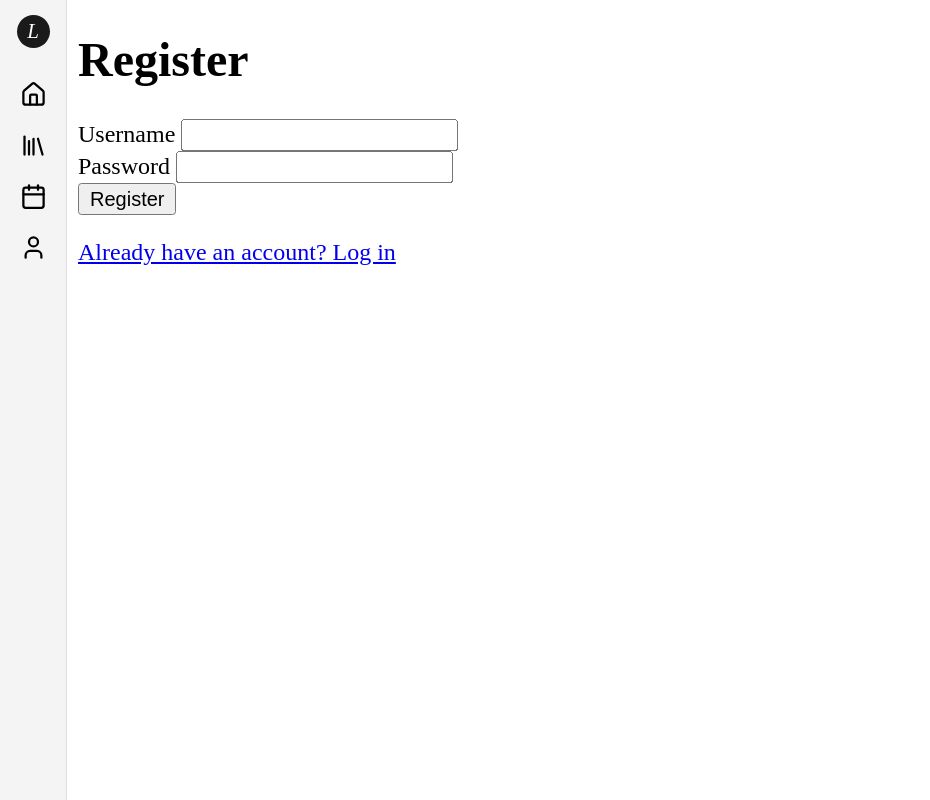
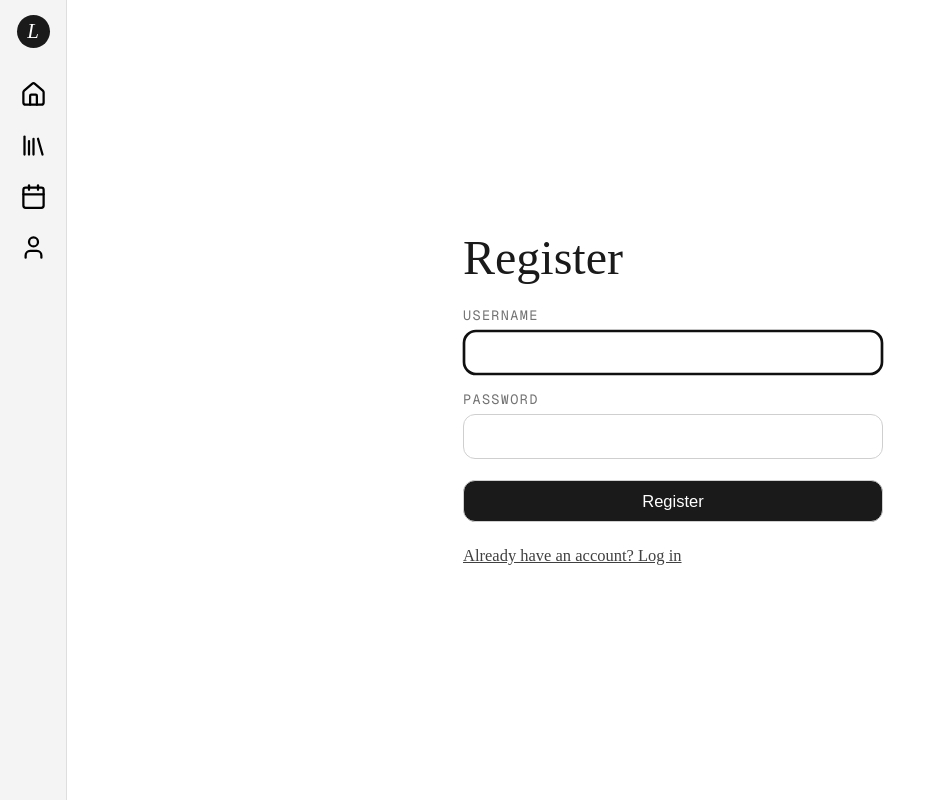
Before and after one commit to Kingboby/LogosStudy, a Flask app: page /register in a window 1280 px wide. Shown: the whole page, without its empty margins (0-930 px from the left). Run offline with Flask 3, Linux system fonts and the light colour scheme; some web fonts are replaced.

Commit message:
bug fixes

```diff
--- a/app.py
+++ b/app.py
@@ -67,7 +67,18 @@ def fnBuildActivityGrid(dctSessionCounts):
 
         lstWeeks.append(lstWeek)
 
-    return lstWeeks, lstMonthLabels
+    # Drop a month label when the next one sits too close horizontally. This
+    # removes the leading partial month (e.g. "Dec") overlapping the next month
+    # (e.g. "Jan") when the graph starts mid-month and both land on column 0.
+    vMinLabelGap = 3
+    lstSpacedLabels = []
+    for vLabelIndex, vMonthLabel in enumerate(lstMonthLabels):
+        isLastLabel = vLabelIndex == len(lstMonthLabels) - 1
+        if not isLastLabel and lstMonthLabels[vLabelIndex + 1]["col"] - vMonthLabel["col"] < vMinLabelGap:
+            continue
+        lstSpacedLabels.append(vMonthLabel)
+
+    return lstWeeks, lstSpacedLabels
 
 
 @app.route("/")
--- a/static/css/style.css
+++ b/static/css/style.css
@@ -170,8 +170,8 @@ body {
 .goals-fullscreen {
     position: fixed;
     inset: 0;
-    width: 100vw;
-    height: 100vh;
+    width: calc(100vw / 1.5);
+    height: calc(100vh / 1.5);
     background: white;
     z-index: 1000;
     display: flex;
@@ -331,8 +331,10 @@ body {
 .timer-fullscreen {
     position: fixed;
     inset: 0;
-    width: 100vw;
-    height: 100vh;
+    /* Divided by 1.5 to cancel out body { zoom: 1.5 }, otherwise the overlay
+       renders at 150vw x 150vh and spills off the screen. */
+    width: calc(100vw / 1.5);
+    height: calc(100vh / 1.5);
     background: var(--paper-2);
     z-index: 1000;
     display: flex;
@@ -508,7 +510,8 @@ main {
     margin-bottom: 10px;
 }
 
-.cal-input {
+.cal-input,
+.auth-form input {
     flex: 1;
     padding: 7px 10px;
     font-size: 11px;
@@ -520,7 +523,8 @@ main {
     min-width: 0;
 }
 
-.cal-save-btn {
+.cal-save-btn,
+.auth-submit {
     padding: 7px 12px;
     font-size: 11px;
     font-weight: 500;
@@ -868,7 +872,9 @@ main {
 
 .welcome {
     margin: 0 !important;
-    min-height: 100vh;
+    /* Exactly one screen, no scroll. Divided by 1.5 to cancel out body { zoom: 1.5 }. */
+    height: calc(100vh / 1.5);
+    overflow: hidden;
     display: flex;
     align-items: center;
     justify-content: center;
@@ -919,3 +925,100 @@ main {
     background: var(--ink-2);
     border-color: var(--ink-2);
 }
+
+/* Auth — login & register (shared layout; inputs/buttons reuse .cal-input / .cal-save-btn) */
+
+/* Remove the default body margin on auth pages only — otherwise it nudges
+   the single-screen layout past the viewport and causes a tiny scroll. */
+body:has(.auth) {
+    margin: 0;
+}
+
+.auth {
+    min-height: calc(100vh / 1.5);
+    display: flex;
+    align-items: center;
+    justify-content: center;
+    padding: 24px;
+    box-sizing: border-box;
+}
+
+.auth-card {
+    width: 100%;
+    max-width: 280px;
+    display: flex;
+    flex-direction: column;
+    gap: 12px;
+}
+
+.auth-title {
+    font-family: var(--serif);
+    font-size: 32px;
+    font-weight: 400;
+    line-height: 1;
+    color: var(--ink);
+    margin: 0 0 4px;
+}
+
+.auth-form {
+    display: flex;
+    flex-direction: column;
+    gap: 10px;
+}
+
+.auth-field {
+    display: flex;
+    flex-direction: column;
+    gap: 4px;
+}
+
+.auth-label {
+    font-family: var(--mono);
+    font-size: 9px;
+    letter-spacing: 0.1em;
+    text-transform: uppercase;
+    color: var(--ink-mid);
+}
+
+.auth-submit {
+    width: 100%;
+    margin-top: 4px;
+}
+
+.auth-alt {
+    font-size: 11px;
+    color: var(--ink-mid);
+    margin: 4px 0 0;
+}
+
+.auth-alt a {
+    color: var(--ink-2);
+}
+
+/* Profile — minimal type styling so fonts match the rest of the site */
+
+.profile-name {
+    font-family: var(--serif);
+    font-weight: 400;
+    color: var(--ink);
+}
+
+.profile-stat-card {
+    margin-bottom: 10px;
+    margin-left: 10px;
+}
+
+.profile-stat-number {
+    display: block;
+    font-family: var(--serif);
+    font-size: 28px;
+    color: var(--ink);
+}
+
+.profile-stat-label {
+    font-family: var(--mono);
+    font-size: 9px;
+    letter-spacing: 0.12em;
+    text-transform: uppercase;
+    color: var(--ink-mid);
+}
--- a/templates/auth/register.html
+++ b/templates/auth/register.html
@@ -3,20 +3,27 @@
 {% block title %}Register - Logos{% endblock %}
 
 {% block content %}
-    <h1>Register</h1>
-    {% if tmplError %}
+<div class="auth">
+    <div class="auth-card">
+        <h1 class="auth-title">Register</h1>
+
+        {% if tmplError %}
         <p class="form-error">{{ tmplError }}</p>
-    {% endif %}
-    <form method="POST" action="/register">
-        <div>
-            <label for="username">Username</label>
-            <input type="text" id="username" name="username" required>
-        </div>
-        <div>
-            <label for="password">Password</label>
-            <input type="password" id="password" name="password" required>
-        </div>
-        <button type="submit">Register</button>
-    </form>
-    <p><a href="/login">Already have an account? Log in</a></p>
+        {% endif %}
+
+        <form class="auth-form" method="POST" action="/register">
+            <label class="auth-field">
+                <span class="auth-label">Username</span>
+                <input type="text" name="username" required autofocus>
+            </label>
+            <label class="auth-field">
+                <span class="auth-label">Password</span>
+                <input type="password" name="password" required>
+            </label>
+            <button type="submit" class="auth-submit">Register</button>
+        </form>
+
+        <p class="auth-alt"><a href="/login">Already have an account? Log in</a></p>
+    </div>
+</div>
 {% endblock %}
--- a/templates/profile.html
+++ b/templates/profile.html
@@ -3,7 +3,7 @@
 {% block title %}Profile - Logos{% endblock %}
 
 {% block content %}
-    <h1>{{ tmplUsername }}</h1>
+    <h1 class="profile-name">{{ tmplUsername }}</h1>
 
 <div class="profile-stats">
         <div class="profile-stat-card">
```
Also changed, not shown: templates/auth/login.html (+22 -15 lines).
